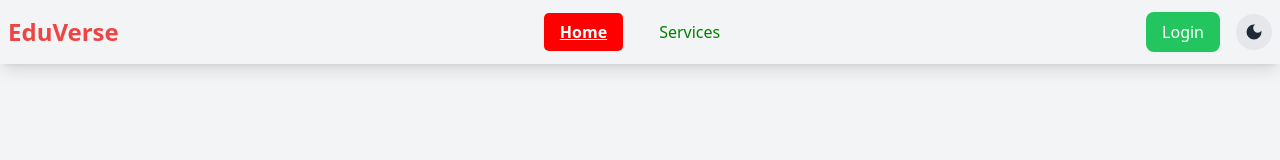
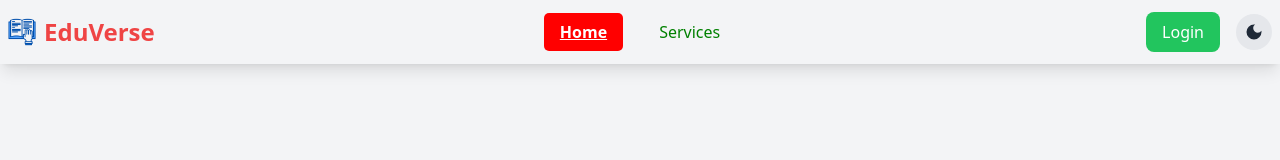
Before and after one commit to ranak8811/PH_B-10_A-11-EduVerse-Client, a React (Vite) app: page / in a window 1280 px wide. Shown: the top 160 px of the page. Built offline with nearby package versions, Linux system fonts and the light colour scheme; no server answers.

Commit message:
favicon and navbar logo updated

```diff
--- a/index.html
+++ b/index.html
@@ -2,7 +2,7 @@
 <html lang="en" data-theme="light">
   <head>
     <meta charset="UTF-8" />
-    <link rel="icon" type="image/svg+xml" href="/vite.svg" />
+    <link rel="icon" type="image/svg+xml" href="/src/assets/favicon.png" />
     <meta name="viewport" content="width=device-width, initial-scale=1.0" />
     <title>EduVerse</title>
   </head>
--- a/src/components/Navbar.jsx
+++ b/src/components/Navbar.jsx
@@ -3,6 +3,7 @@ import { Link, NavLink } from "react-router-dom";
 import { AuthContext } from "../providers/AuthProvider";
 import "../styles/style.css";
 import { MdDarkMode, MdLightMode } from "react-icons/md";
+import logo from "../assets/education.png";
 
 const Navbar = () => {
   const { user, logOutUser, darkMode, setDarkMode } = useContext(AuthContext);
@@ -87,8 +88,9 @@ const Navbar = () => {
   return (
     <div className="navbar bg-gray-100 dark:bg-gray-900 text-gray-800 dark:text-gray-200 shadow-lg">
       <div className="navbar-start">
-        <Link to="/" className="text-2xl font-bold text-red-500">
-          EduVerse
+        <Link to="/" className="flex gap-2 items-center">
+          <img className="w-auto h-7" src={logo} alt="" />
+          <span className="text-2xl font-bold text-red-500">EduVerse</span>
         </Link>
       </div>
       <div className="navbar-center hidden lg:flex">{links}</div>
```
Also changed, not shown: src/assets/education.png (added), src/assets/favicon.png (added).
